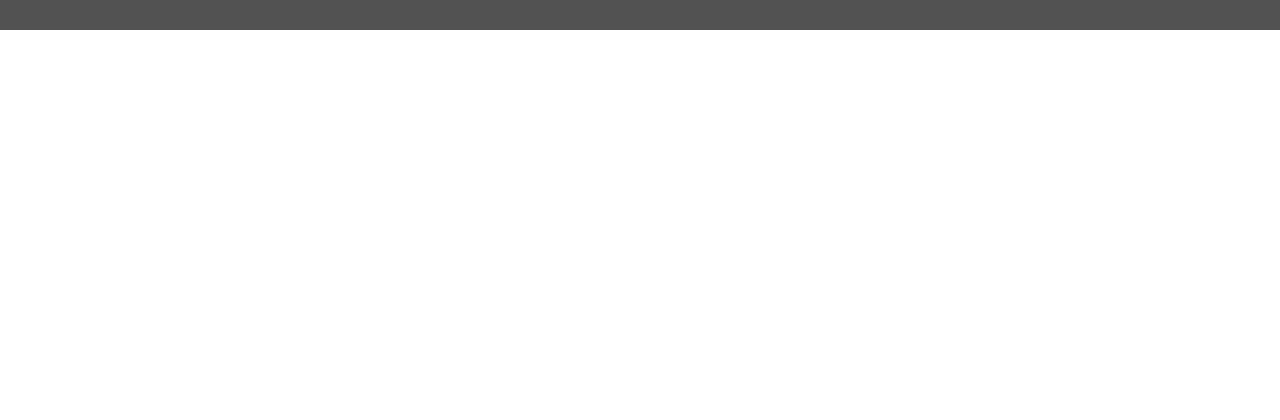
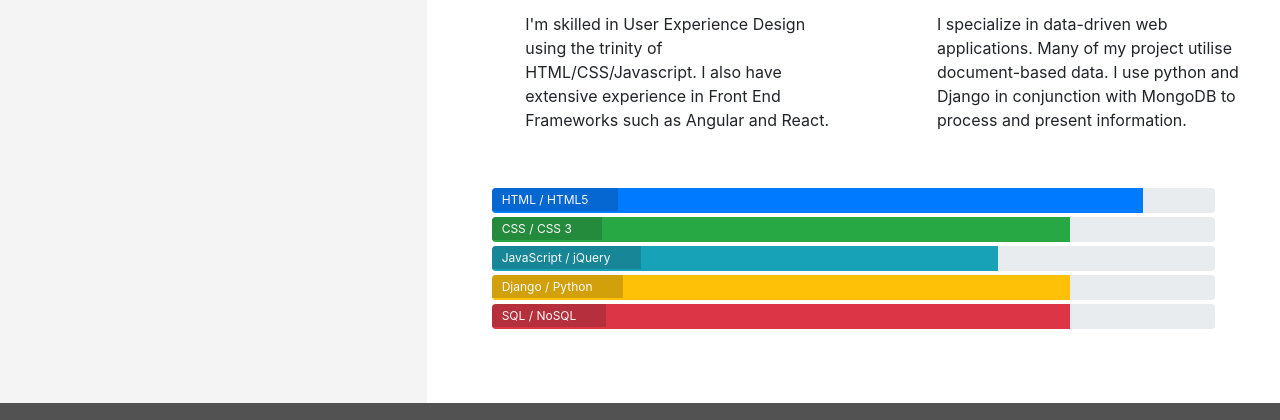
Before and after one commit to sam2829/cv-project, a plain HTML site: page resume.html in a window 1280 px wide. Shown: the part 499-919 px from the top of the page. Before the commit the page ends 800 px from the top, so only its background shows below. Drawn offline with nearby package versions, Linux system fonts and the light colour scheme.

Commit message:
Add code along video 12. Add structure and style to my skills section

```diff
--- a/assets/css/style.css
+++ b/assets/css/style.css
@@ -258,3 +258,24 @@ footer {
     position: relative;
     width: 60%;
 }
+
+/*---------------------- Skills */
+
+.progress {
+    position: relative;
+    height: 25px;
+    margin-bottom: 4px;
+}
+
+.progress-type {
+    position: absolute;
+    left: 0px;
+    font-weight: 400;
+    padding: 3px 30px 2px 10px;
+    color: #fafafa;
+    background-color: rgba(25, 25, 25, 0.2);
+}
+
+.progress-section {
+    margin: 40px 20px;
+}
--- a/resume.html
+++ b/resume.html
@@ -81,7 +81,129 @@
         </div>
       </div>
     </header>
-    <section></section>
+    <section class="container-fluid">
+      <div class="row">
+        <div class="col-md-4 bg-color-personal-info section-column">
+          <div class="row">
+            <div class="col-12">
+              <h3 class="section-heading uppercase">Work History</h3>
+            </div>
+          </div>
+        </div>
+        <div class="col-md-8 bg-color-three-reasons section-column">
+          <div class="row">
+            <div class="col">
+              <h3 class="section-heading uppercase">My Skills</h3>
+            </div>
+          </div>
+          <div class="row">
+            <div class="col-10 offset-1 offset-sm-0 col-sm-4 col-md-6">
+              <div class="row">
+                <div class="col-2">
+                  <i class="three-reasons-icon fa fa-tv" aria-hidden="true"></i>
+                </div>
+                <div class="col-10">
+                  <h4 class="three-reasons-heading uppercase">Front End</h4>
+                  <p>
+                    I'm skilled in User Experience Design using the trinity of
+                    HTML/CSS/Javascript. I also have extensive experience in
+                    Front End Frameworks such as Angular and React.
+                  </p>
+                </div>
+              </div>
+            </div>
+            <div class="col-10 offset-1 offset-sm-0 col-sm-4 col-md-6">
+              <div class="row">
+                <div class="col-2">
+                  <i
+                    class="three-reasons-icon fa fa-gears"
+                    aria-hidden="true"
+                  ></i>
+                </div>
+                <div class="col-10">
+                  <h4 class="three-reasons-heading uppercase">Back End</h4>
+                  <p>
+                    I specialize in data-driven web applications. Many of my
+                    project utilise document-based data. I use python and Django
+                    in conjunction with MongoDB to process and present
+                    information.
+                  </p>
+                </div>
+              </div>
+            </div>
+          </div>
+          <div class="row progress-section">
+            <div class="col">
+              <div class="progress">
+                <div
+                  class="progress-bar"
+                  role="progressbar"
+                  aria-valuenow="90"
+                  aria-valuemin="0"
+                  aria-valuemax="100"
+                  style="width: 90%"
+                >
+                  <span class="sr-only">90% complete</span>
+                </div>
+                <span class="progress-type">HTML / HTML5</span>
+              </div>
+              <div class="progress">
+                <div
+                  class="progress-bar bg-success"
+                  role="progressbar"
+                  aria-valuenow="80"
+                  aria-valuemin="0"
+                  aria-valuemax="100"
+                  style="width: 80%"
+                >
+                  <span class="sr-only">80% complete</span>
+                </div>
+                <span class="progress-type">CSS / CSS 3</span>
+              </div>
+              <div class="progress">
+                <div
+                  class="progress-bar bg-info"
+                  role="progressbar"
+                  aria-valuenow="70"
+                  aria-valuemin="0"
+                  aria-valuemax="100"
+                  style="width: 70%"
+                >
+                  <span class="sr-only">70% complete</span>
+                </div>
+                <span class="progress-type">JavaScript / jQuery</span>
+              </div>
+              <div class="progress">
+                <div
+                  class="progress-bar bg-warning"
+                  role="progressbar"
+                  aria-valuenow="80"
+                  aria-valuemin="0"
+                  aria-valuemax="100"
+                  style="width: 80%"
+                >
+                  <span class="sr-only">80% complete</span>
+                </div>
+                <span class="progress-type">Django / Python</span>
+              </div>
+              <div class="progress">
+                <div
+                  class="progress-bar bg-danger"
+                  role="progressbar"
+                  aria-valuenow="80"
+                  aria-valuemin="0"
+                  aria-valuemax="100"
+                  style="width: 80%"
+                >
+                  <span class="sr-only">80% complete</span>
+                </div>
+                <span class="progress-type">SQL / NoSQL</span>
+              </div>
+            </div>
+          </div>
+        </div>
+      </div>
+    </section>
     <footer class="container-fluid">
       <div id="footer-details" class="row">
         <div class="col-sm-4">
```
